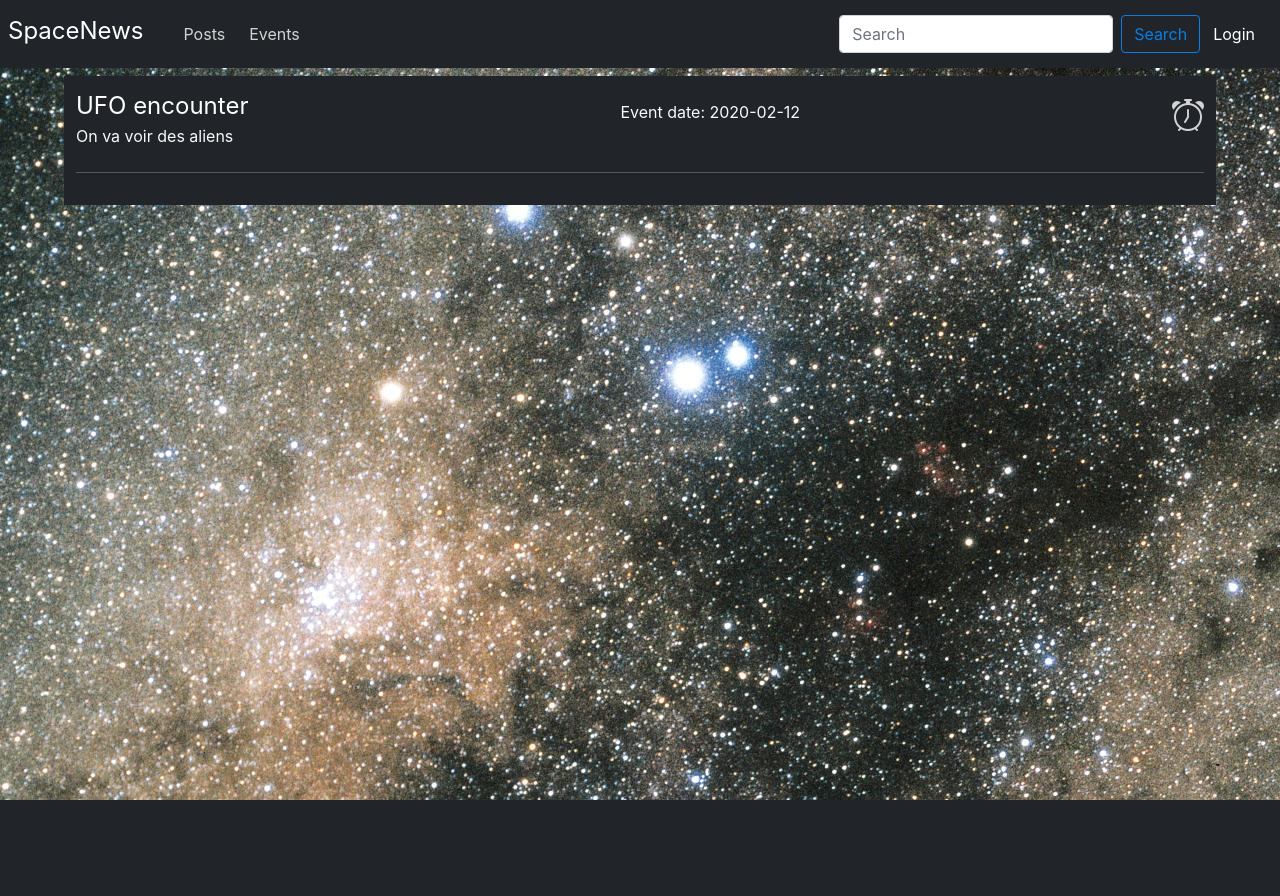
After one commit to Ainnox/Projet_Webb, a Flask app: page /events in a window 1280 px wide. The commit adds this page. Run offline with Flask 2, Linux system fonts and the light colour scheme; data comes from the database, SQL or seed files in the repository; data that the repository does not hold is empty; some libraries are stand-ins or nearby versions.

Commit message:
follow events

```diff
--- a/project/__init__.py
+++ b/project/__init__.py
@@ -35,6 +35,17 @@ def get_role(need_role):
         return False
 
 
+def event_follow(id_event):
+    co = get_db_connection()
+    cur = co.cursor()
+    cur.execute("SELECT * FROM Selected WHERE email=? AND id_event=?", (session.get('email'), id_event))
+    followed = cur.fetchone()
+    co.close()
+    if followed:
+        return True
+    return False
+
+
 def create_app():
     app = Flask(__name__)
 
@@ -50,5 +61,6 @@ def create_app():
 
     app.jinja_env.globals.update(get_role=get_role)
     app.jinja_env.globals.update(get_perm=get_perm)
+    app.jinja_env.globals.update(event_follow=event_follow)
 
     return app
--- a/project/init_db.py
+++ b/project/init_db.py
@@ -31,6 +31,10 @@ cur.execute("INSERT INTO Posses VALUES (1,1),"
             "(3,2),"
             "(3,1);")
 
+cur.execute(
+    "INSERT INTO Events (title_event,content_event,event_date) "
+    "VALUES ('UFO encounter','On va voir des aliens','2020-02-12')")
+
 salt = bcrypt.gensalt(rounds=10)
 hashed = bcrypt.hashpw("admin".encode('utf-8'), salt)
 admin = [
--- a/project/main.py
+++ b/project/main.py
@@ -153,3 +153,34 @@ def posts_liked():
     co.close()
 
     return render_template('liked.html', posts=posts)
+
+
+@main.route('/events')
+def events():
+    co = get_db_connection()
+    cur = co.cursor()
+    cur.execute("SELECT * FROM Events ORDER BY event_date")
+    events = cur.fetchall()
+    co.close()
+
+    return render_template('events.html', events=events)
+
+
+@main.route('/<int:id_event>/follow', methods=('GET', 'POST'))
+def follow(id_event):
+    co = get_db_connection()
+    co.execute("INSERT INTO Selected VALUES (?,?)", (session.get('email'), id_event))
+    co.commit()
+    co.close()
+
+    return redirect(url_for('main.events'))
+
+
+@main.route('/<int:id_event>/unfollow', methods=('GET', 'POST'))
+def unfollow(id_event):
+    co = get_db_connection()
+    co.execute("DELETE FROM Selected WHERE email=? AND id_event=?", (session.get('email'), id_event))
+    co.commit()
+    co.close()
+
+    return redirect(url_for('main.events'))
--- a/project/schema.sql
+++ b/project/schema.sql
@@ -6,14 +6,6 @@ DROP TABLE IF EXISTS Liked;
 DROP TABLE IF EXISTS Posses;
 DROP TABLE IF EXISTS Rights;
 DROP TABLE IF EXISTS Role;
-
-/*CREATE TABLE Users(
-   email TEXT,
-   name TEXT NOT NULL,
-   password TEXT NOT NULL,
-   admin INTEGER NOT NULL,
-   PRIMARY KEY(email)
-);
 
 CREATE TABLE Posts(
    id_post INTEGER PRIMARY KEY AUTOINCREMENT,
@@ -26,37 +18,7 @@ CREATE TABLE Events(
    id_event INTEGER PRIMARY KEY AUTOINCREMENT,
    title_event TEXT NOT NULL,
    content_event TEXT,
-   event_start DATETIME NOT NULL
-);
-
-CREATE TABLE Selected(
-   email TEXT,
-   id_event INTEGER,
-   PRIMARY KEY(email, id_event),
-   FOREIGN KEY(email) REFERENCES Users(email),
-   FOREIGN KEY(id_event) REFERENCES Events(id_event)
-);
-
-CREATE TABLE Liked(
-   email TEXT,
-   id_post INTEGER,
-   PRIMARY KEY(email, id_post),
-   FOREIGN KEY(email) REFERENCES Users(email),
-   FOREIGN KEY(id_post) REFERENCES Posts(id_post)
-);*/
-
-CREATE TABLE Posts(
-   id_post INTEGER PRIMARY KEY AUTOINCREMENT,
-   title_post TEXT NOT NULL,
-   content_post TEXT NOT NULL,
-   created DATE NOT NULL DEFAULT CURRENT_TIMESTAMP
-);
-
-CREATE TABLE Events(
-   id_event INTEGER PRIMARY KEY AUTOINCREMENT,
-   title_event TEXT NOT NULL,
-   content_event TEXT,
-   event_start DATETIME NOT NULL
+   event_date DATETIME NOT NULL
 );
 
 CREATE TABLE Role(
--- a/project/templates/base.html
+++ b/project/templates/base.html
@@ -20,10 +20,10 @@
     <nav class="navbar navbar-expand-lg navbar-dark bg-dark mb-2">
         <a class="navbar-brand ms-2" style="font-size: 150%" href="{{ url_for('main.index') }}">SpaceNews</a>
         <div class="container-fluid d-flex justify-content-between">
-            <div class="collapse navbar-collapse" id="navbarNavAltMarkup">
-                <div class="navbar-nav">
-                    <a class="navbar-item" href="{{ url_for('main.index') }}">Posts</a>
-                    <a class="navbar-item" href="{{ url_for('main.index') }}">Events</a>
+            <div class="collapse navbar-collapse " id="navbarNavAltMarkup">
+                <div class="navbar-nav ">
+                    <a class="navbar-item bg-dark" style="color: lightgray" href="{{ url_for('main.index') }}">Posts</a>
+                    <a class="navbar-item bg-dark" style="color: lightgray" href="{{ url_for('main.events') }}">Events</a>
                 </div>
             </div>
             <form class="d-flex navbar-nav" action="{{ url_for('main.index') }}" method="post">
--- /dev/null
+++ b/project/templates/events.html
@@ -0,0 +1,20 @@
+{% extends 'base.html' %}
+{% block content %}
+{% for event in events %}
+<div class="d-flex justify-content-between">
+    <a>
+        <h2 class="title_post">{{ event['title_event'] }}</h2>
+    </a>
+    <span class="text-light mt-2" style="color: lightgray">Event date: {{ event['event_date'] }}</span>
+    {% if event_follow(event['id_event']) %}
+    <a href="{{ url_for('main.unfollow',id_event=event['id_event']) }}"
+       class="bi bi-alarm-fill" style="height: 1em; width: 1em; font-size: 2rem; color: lightgray"></a>
+    {% else %}
+    <a href="{{ url_for('main.follow',id_event=event['id_event']) }}"
+       class="bi bi-alarm" style="height: 1em; width: 1em; font-size: 2rem; color: lightgray"></a>
+    {% endif %}
+</div>
+<p class="text-light ">{{ event['content_event'] }}</p>
+<hr style="color: lightgray">
+{% endfor %}
+{% endblock %}
```
Also changed, not shown: project/database.db, 2 other files.
